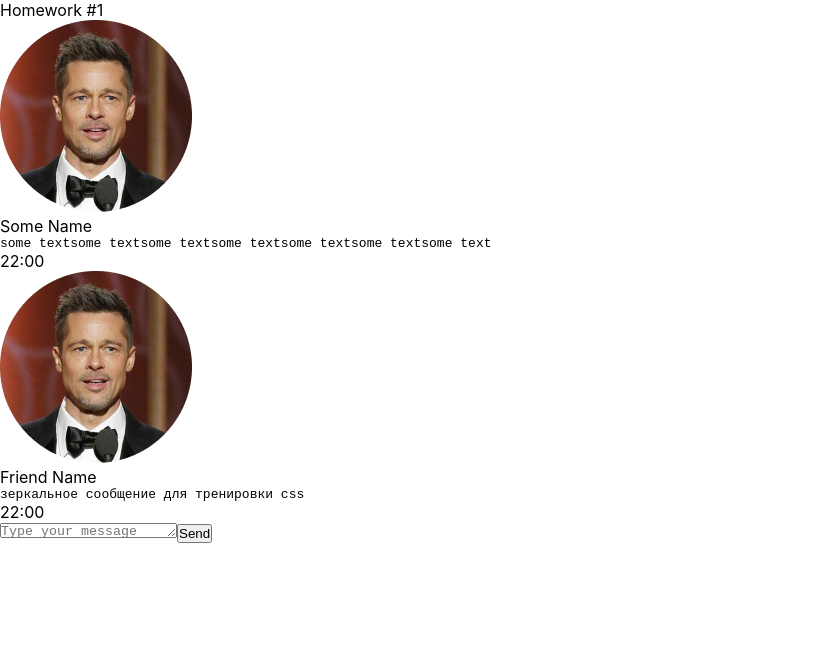
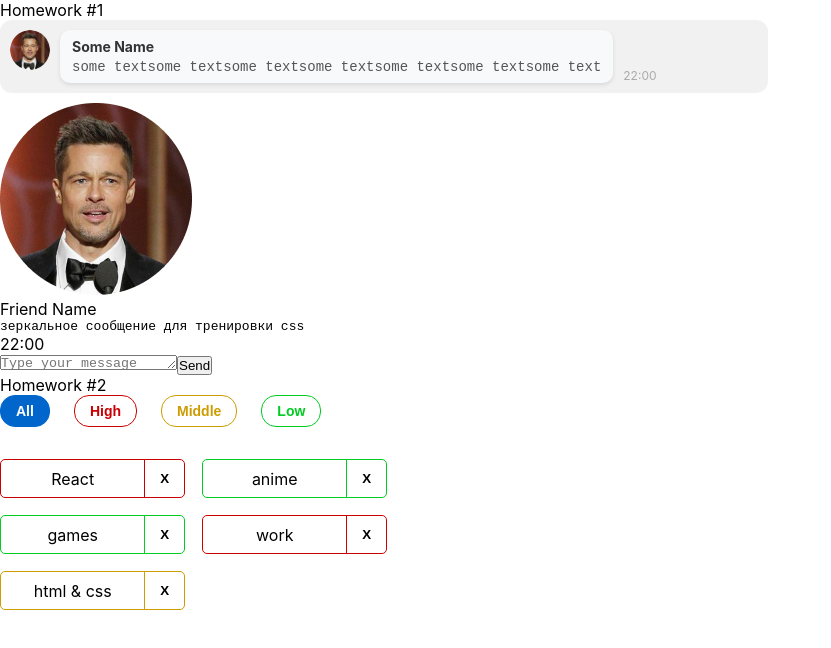
Before and after one commit to geniasheiko/HWS2, a React (Create React App) app: page / in a window 1280 px wide. Shown: the top 648 px of the page, without its empty margins (0-831 px from the left). Built offline with nearby package versions, Linux system fonts and the light colour scheme.

Commit message:
Refactoring hw02.

```diff
--- a/package.json
+++ b/package.json
@@ -1,6 +1,6 @@
 {
   "name": "hws2",
-  "homepage": "http://IgnatZakalinsky.github.io/hws2",
+  "homepage": "http://geniasheiko.github.io/HWS2",
   "version": "0.1.0",
   "private": true,
   "dependencies": {
@@ -16,7 +16,7 @@
     "@types/react-dom": "18.0.6",
     "@types/uuid": "8.3.4",
     "axios": "0.27.2",
-    "gh-pages": "4.0.0",
+    "gh-pages": "^6.3.0",
     "react": "18.2.0",
     "react-dom": "18.2.0",
     "react-redux": "8.0.4",
@@ -32,7 +32,7 @@
     "build": "react-scripts build",
     "test": "react-scripts test",
     "eject": "react-scripts eject",
-    "predeploy": "npm run build",
+    "predeploy": "yarn run build",
     "deploy": "gh-pages -d build"
   },
   "eslintConfig": {
--- a/src/s1-main/App.tsx
+++ b/src/s1-main/App.tsx
@@ -1,13 +1,14 @@
 import React from 'react'
 import s from './App.module.css'
 import HW1 from '../s2-homeworks/hw01/HW1'
+import HW2 from '../s2-homeworks/hw02/HW2'
 
 function App() {
     return (
         <div className={s.App}>
             <HW1/>
             {/*раскомментировать по ходу выполнения*/}
-            {/*<HW2/>*/}
+            <HW2/>
             {/*<HW3/>*/}
             {/*<HW4/>*/}
 
--- a/src/s2-homeworks/hw01/message/Message.module.css
+++ b/src/s2-homeworks/hw01/message/Message.module.css
@@ -1,31 +1,96 @@
 .message {
-
+    display: flex;
+    align-items: flex-end;
+    gap: 10px;
+    max-width: 60%;
+    padding: 10px;
+    border-radius: 12px;
+    background: #f1f1f1;
+    margin-bottom: 10px;
+    position: relative;
 }
 
 .imageAndText {
-
+    display: flex;
+    align-items: flex-start;
+    gap: 10px
 }
 
 .imageAndText img {
-
+    width: 40px;
+    height: 40px;
+    border-radius: 50%;
 }
 
 .text {
-
+    display: flex;
+    flex-direction: column;
+    background: #f8f9fa;
+    padding: 8px 12px;
+    border-radius: 10px;
+    box-shadow: 0 2px 4px rgba(0, 0, 0, 0.1);
 }
 
-.text:after {
-
-}
+.text:after {}
 
 .name {
-
+    font-weight: bold;
+    font-size: 14px;
+    color: #333;
+    margin-bottom: 2px;
 }
 
 .messageText {
-
+    font-size: 14px;
+    color: #555;
+    white-space: pre-wrap;
+    margin-top: 2px;
 }
 
 .time {
+    font-size: 12px;
+    color: #aaa;
+    margin-top: 4px;
+    align-self: flex-end;
+}
 
+.message.you {
+    align-self: flex-end;
+    background: #007bff;
+    color: white;
+    border-radius: 12px;
+    padding: 10px 14px;
+    max-width: 60%;
+    text-align: right;
 }
+
+.message.you .text {
+    background: transparent;
+    box-shadow: none;
+}
+
+.message.you .name {
+    color: white;
+}
+
+.message.you .messageText {
+    color: white;
+}
+
+.message.you .time {
+    color: #ddd;
+}
+/* .message:nth-child(even) {
+    align-self: flex-end;
+    background: #007bff;
+    color: white;
+}
+
+.message:nth-child(even) .text {
+    background: transparent;
+    color: white;
+}
+
+.message:nth-child(even) .time {
+    color: #ddd;
+} */
--- a/src/s2-homeworks/hw02/HW2.tsx
+++ b/src/s2-homeworks/hw02/HW2.tsx
@@ -17,16 +17,16 @@ import s2 from '../../s1-main/App.module.css'
 * */
 
 // types
-export type AffairPriorityType = any // need to fix any
+export type AffairPriorityType = 'high' | 'middle' | 'low';
 export type AffairType = {
-    _id: any // need to fix any
-    name: any // need to fix any
+    _id: number // need to fix any
+    name: string // need to fix any
     priority: AffairPriorityType
 }
 export type FilterType = 'all' | AffairPriorityType
 
 // constants
-const defaultAffairs: any = [ // need to fix any
+const defaultAffairs: AffairType[] = [ // need to fix any
     {_id: 1, name: 'React', priority: 'high'}, // студенты могут изменить содержимое name и количество элементов в массиве, ...priority не менять!
     {_id: 2, name: 'anime', priority: 'low'},
     {_id: 3, name: 'games', priority: 'low'},
@@ -35,23 +35,22 @@ const defaultAffairs: any = [ // need to fix any
 ]
 
 // pure helper functions
-export const filterAffairs = (affairs: any, filter: any): any => { // need to fix any
-
-
-    return affairs // need to fix
+export const filterAffairs = (affairs:AffairType[], filter: FilterType):AffairType[] => {
+if (filter === 'all') return affairs;
+return affairs.filter(a => a.priority === filter);
+// return affairs // need to fix
 }
-export const deleteAffair = (affairs: any, _id: any): any => { // need to fix any
-
-    return affairs // need to fix
-}
+export const deleteAffair = (affairs:AffairType[], _id:number):AffairType[] => { // need to fix any
+ return affairs.filter(a => a._id !==_id);
+};
 
 function HW2() {
-    const [affairs, setAffairs] = useState<any>(defaultAffairs) // need to fix any
+    const [affairs, setAffairs] = useState<AffairType[]>(defaultAffairs) // need to fix any
     const [filter, setFilter] = useState<FilterType>('all')
 
     const filteredAffairs = filterAffairs(affairs, filter)
-    const deleteAffairCallback = (_id: any) => { // need to fix any
-        // need to fix
+    const deleteAffairCallback = (_id:number) => {
+        setAffairs(prev => deleteAffair(prev, _id));
     }
 
     return (
--- a/src/s2-homeworks/hw02/affairs/Affairs.tsx
+++ b/src/s2-homeworks/hw02/affairs/Affairs.tsx
@@ -4,24 +4,24 @@ import {AffairType, FilterType} from '../HW2'
 import s from './Affairs.module.css'
 
 type AffairsPropsType = {
-    data: any // need to fix any
-    setFilter: any
-    deleteAffairCallback: any
+    data: AffairType[]
+    setFilter: (filter:FilterType) => void
+    deleteAffairCallback: (_id:number) => void
     filter: FilterType
 }
 
 function Affairs(props: AffairsPropsType) {
     const setAll = () => {
-        // need to fix
+        props.setFilter('all')
     }
     const setHigh = () => {
-        // need to fix
+        props.setFilter('high')
     }
     const setMiddle = () => {
-        // need to fix
+        props.setFilter('middle')
     }
     const setLow = () => {
-        // need to fix
+        props.setFilter('low')
     }
 
     const cnAll = s.button + ' ' + s.all + (props.filter === 'all' ? ' ' + s.active : '')
--- a/src/s2-homeworks/hw02/affairs/affair/Affair.tsx
+++ b/src/s2-homeworks/hw02/affairs/affair/Affair.tsx
@@ -6,13 +6,13 @@ import s2 from '../Affairs.module.css'
 type AffairPropsType = {
     // key не нужно типизировать
     affair: AffairType
-    deleteAffairCallback: any // need to fix any
+    deleteAffairCallback: (_id:number) => void
 }
 
 function Affair(props: AffairPropsType) {
     const deleteCallback = () => {
-        // need to fix
-    }
+        props.deleteAffairCallback(props.affair._id);
+    };
 
     const nameClass = s.name + ' ' + s2[props.affair.priority]
     const buttonClass = s.closeButton + ' ' + s2[props.affair.priority]
@@ -24,7 +24,7 @@ function Affair(props: AffairPropsType) {
             className={affairClass}
         >
             <div id={'hw2-name-' + props.affair._id} className={nameClass}>
-                {/*создаёт студент*/}
+                {props.affair.name}
 
                 {/**/}
             </div>
@@ -35,7 +35,7 @@ function Affair(props: AffairPropsType) {
             <button
                 id={'hw2-button-delete-' + props.affair._id}
                 className={buttonClass}
-                // need to fix
+               onClick={deleteCallback}
 
             >
                 {/*текст кнопки могут изменить студенты*/}
```
Also changed, not shown: 1 other file (tests, documents, lock files or other folders).
